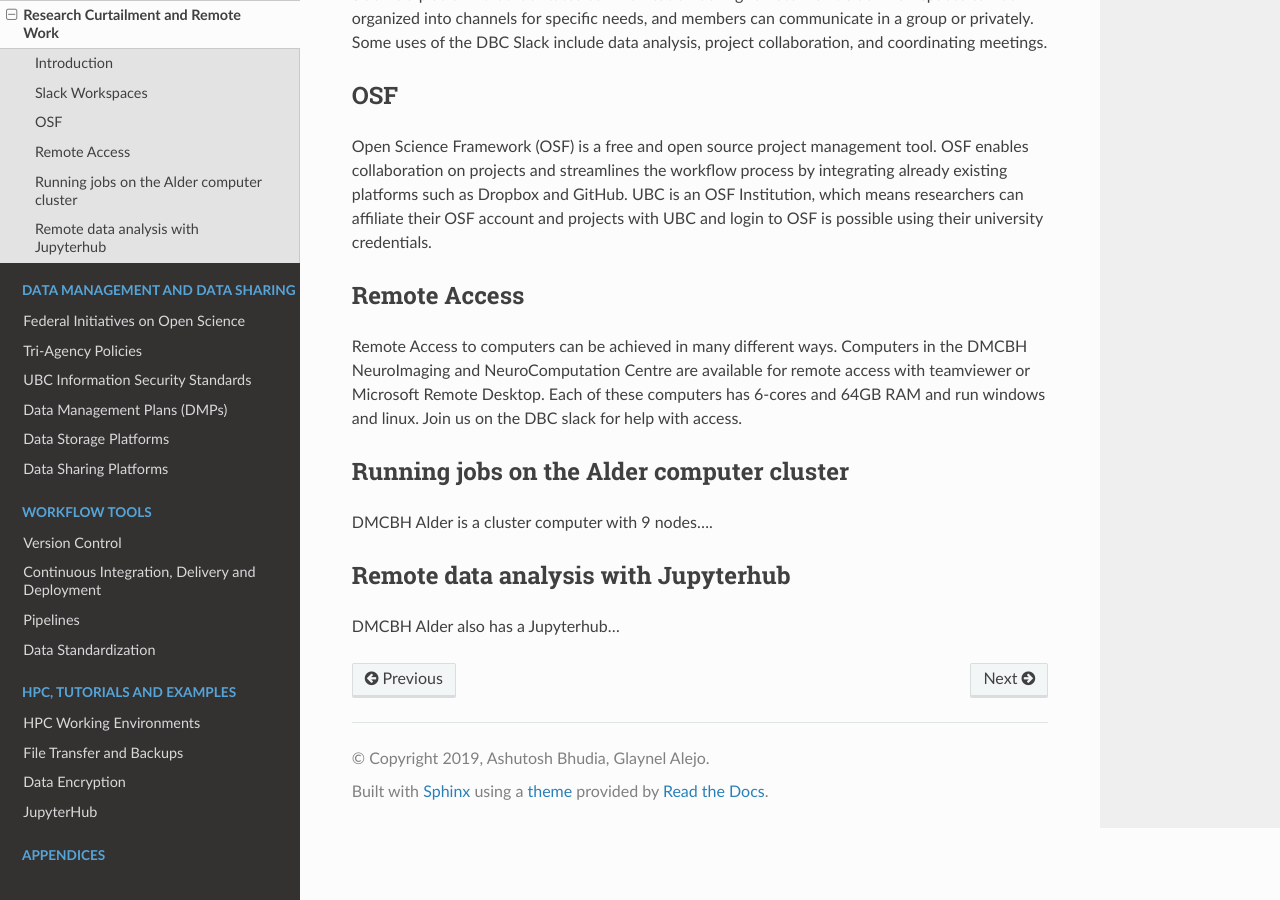
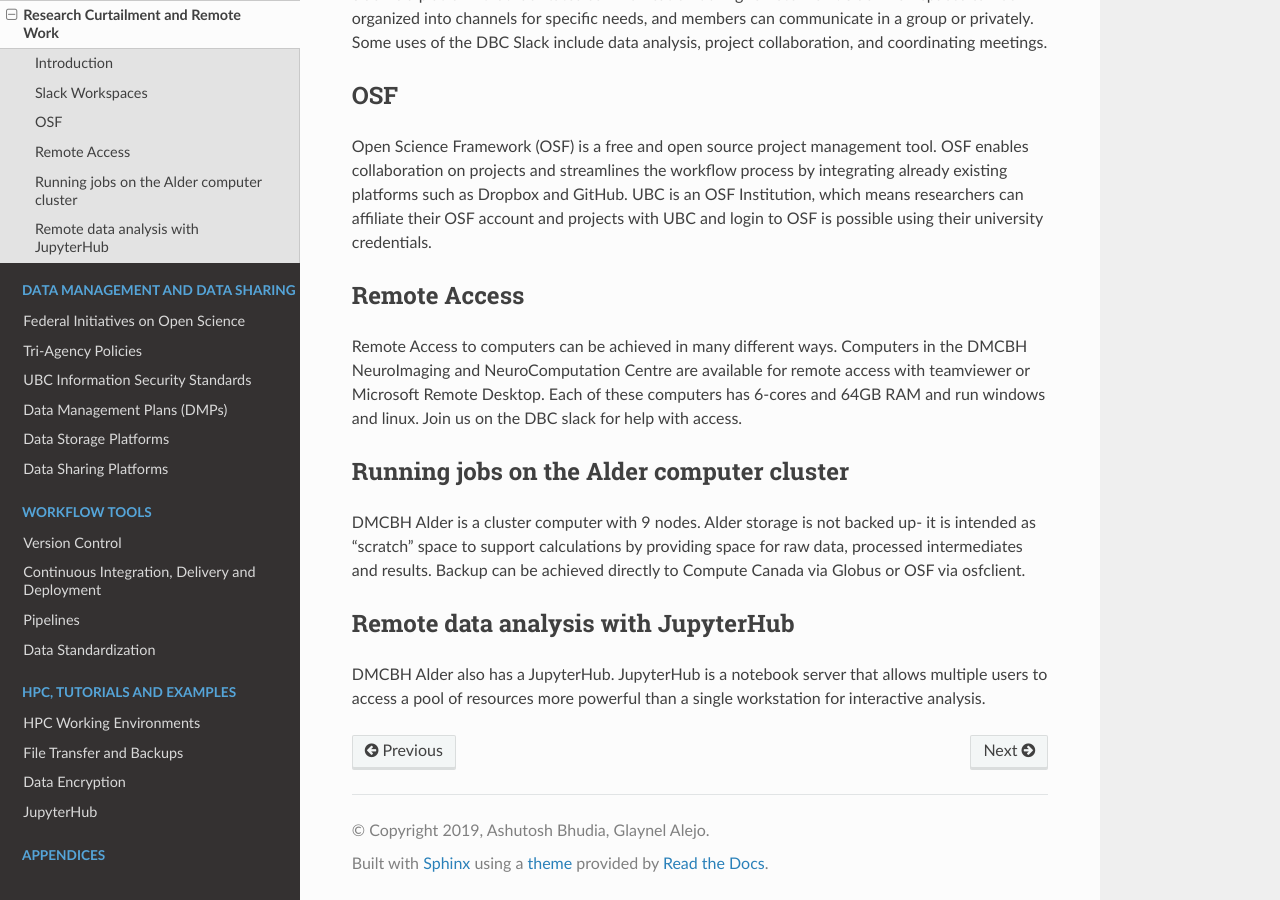
Before and after one commit to ubcbraincircuits/whitepaper, a Sphinx documentation site: the page built from source/covid19/index.rst, in a window 1280 px wide and 900 px high, scrolled down 505 px. Built offline with Sphinx 7.4.7 and the Read the Docs theme 2.0.0, drawn with Linux system fonts in a browser that asks for light colours; pages that are not in the unit, such as notebooks, are missing from menus.

Commit message:
Added Alder and JupyterHub descriptions.

```diff
--- a/source/covid19/index.rst
+++ b/source/covid19/index.rst
@@ -20,8 +20,8 @@ Remote Access to computers can be achieved in many different ways.  Computers in
 
 Running jobs on the Alder computer cluster
 ============
-DMCBH Alder is a cluster computer with 9 nodes....
+DMCBH Alder is a cluster computer with 9 nodes. Alder storage is not backed up- it is intended as “scratch” space to support calculations by providing space for raw data, processed intermediates and results.  Backup can be achieved directly to Compute Canada via Globus or OSF via osfclient.
 
-Remote data analysis with Jupyterhub
+Remote data analysis with JupyterHub
 ============
-DMCBH Alder also has a Jupyterhub...
+DMCBH Alder also has a JupyterHub. JupyterHub is a notebook server that allows multiple users to access a pool of resources more powerful than a single workstation for interactive analysis.
```
